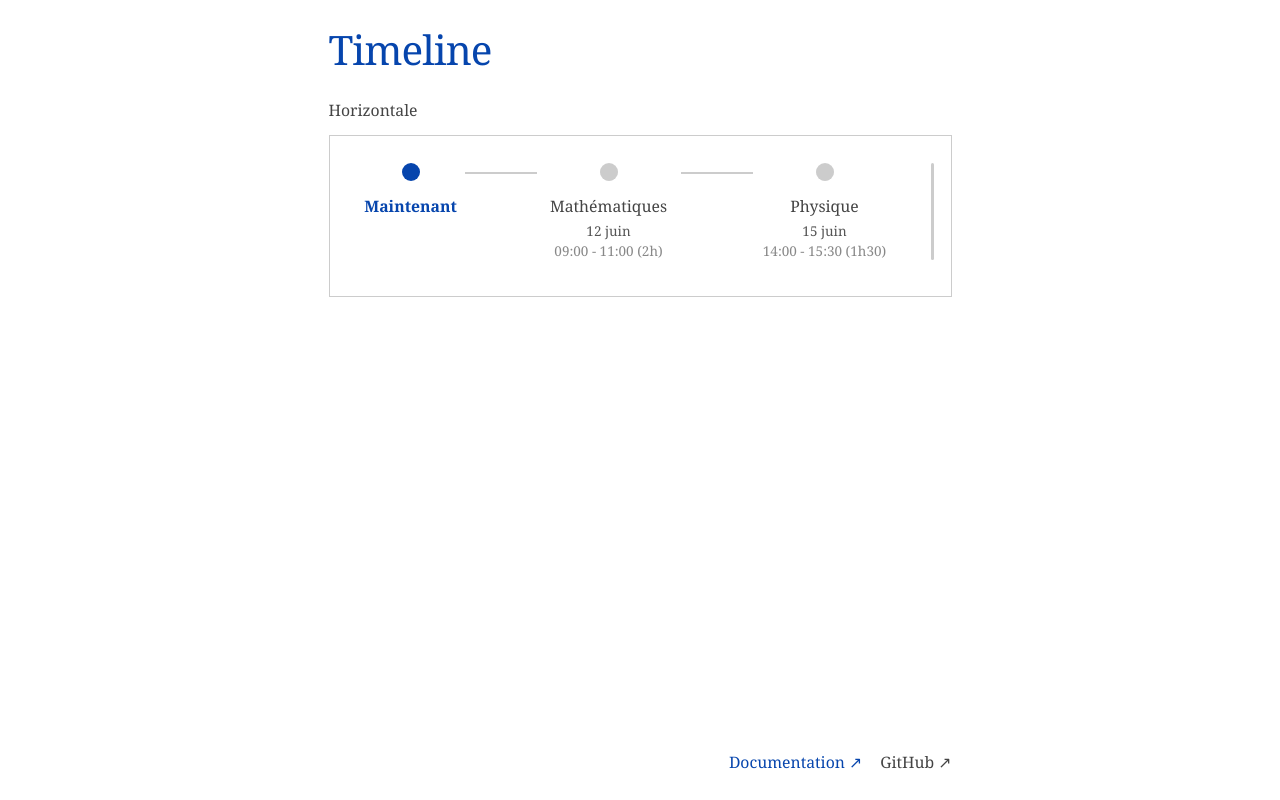
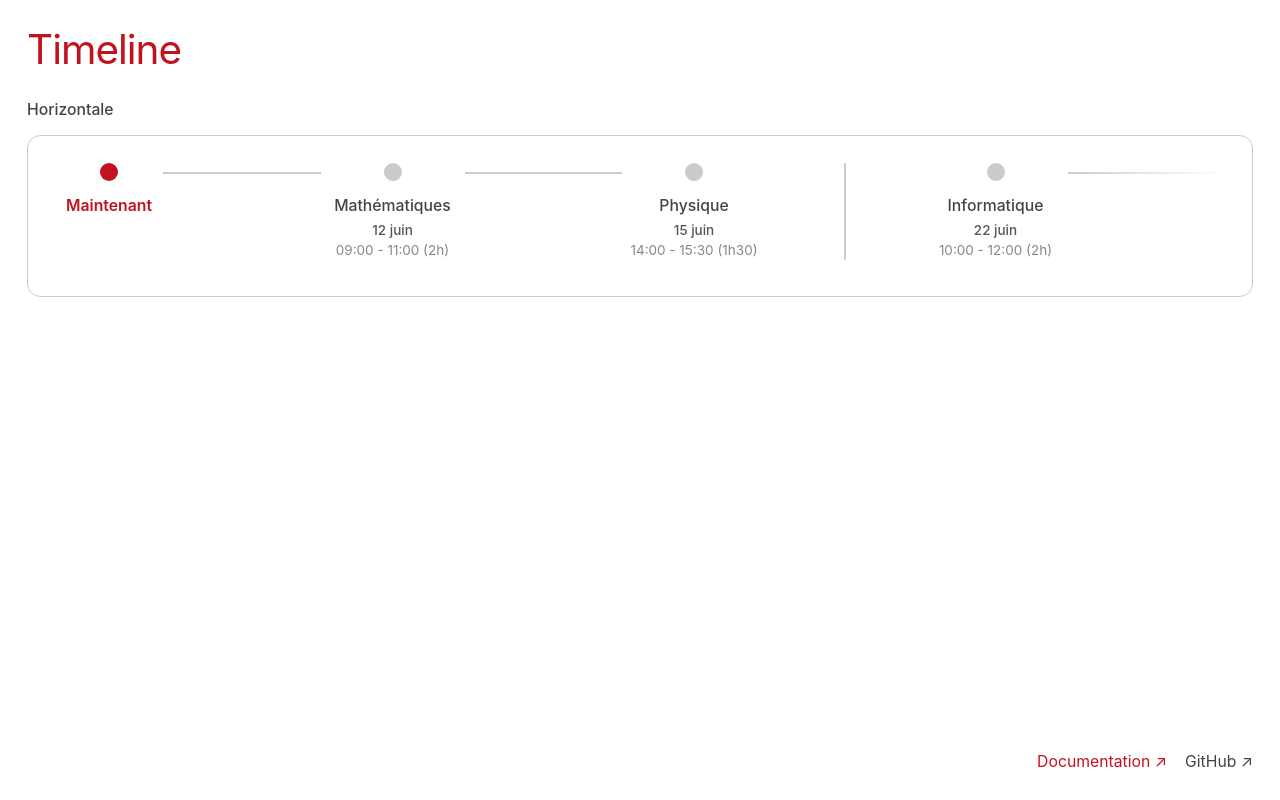
Before and after one commit to FRFlo/common-ui, a SvelteKit app: page / in a window 1280 px wide. Built offline with nearby package versions, Linux system fonts and the light colour scheme.

Commit message:
style(ui): recréer la mise en page de la timeline
- Élargir le contenu et arrondir le conteneur de la timeline
- Passer à une typographie sans sérif et au rouge pour la couleur principale

```diff
--- a/src/routes/+page.svelte
+++ b/src/routes/+page.svelte
@@ -8,13 +8,13 @@
 </svelte:head>
 
 <main
-	class="mx-auto flex min-h-screen w-full max-w-[650px] flex-col bg-background px-3 pb-6 text-foreground"
+	class="flex min-h-screen w-full flex-col bg-background px-6 pb-6 text-foreground"
 	aria-label="Collection de composants"
 >
 	<section class="py-6" aria-labelledby="timeline-title">
-		<h1 id="timeline-title" class="font-serif text-3xl tracking-tight text-primary sm:text-4xl">Timeline</h1>
+		<h1 id="timeline-title" class="text-3xl tracking-tight text-primary sm:text-4xl">Timeline</h1>
 		<h2 class="mt-6 mb-3 text-sm font-medium">Horizontale</h2>
-		<div class="w-full max-w-3xl overflow-hidden border border-border bg-background">
+		<div class="w-full overflow-hidden rounded-xl border border-border bg-background">
 			<Timeline.Root aria-label="Prochains examens">
 				<Timeline.Item class="w-24"><Timeline.Indicator active aria-hidden="true" /><Timeline.Content><Timeline.Title active>Maintenant</Timeline.Title></Timeline.Content></Timeline.Item>
 				<Timeline.Connector />
--- a/src/routes/layout.css
+++ b/src/routes/layout.css
@@ -3,7 +3,7 @@
 @theme {
 	--color-background: #ffffff;
 	--color-foreground: #444444;
-	--color-primary: #0645ad;
+	--color-primary: #c1121f;
 	--color-border: #cccccc;
 	--color-muted-foreground: #555555;
 }
@@ -18,5 +18,5 @@ body {
 	margin: 0;
 	background: #ffffff;
 	color: #444444;
-	font-family: Georgia, "Times New Roman", serif;
+	font-family: -apple-system, BlinkMacSystemFont, "Segoe UI", sans-serif;
 }
```
